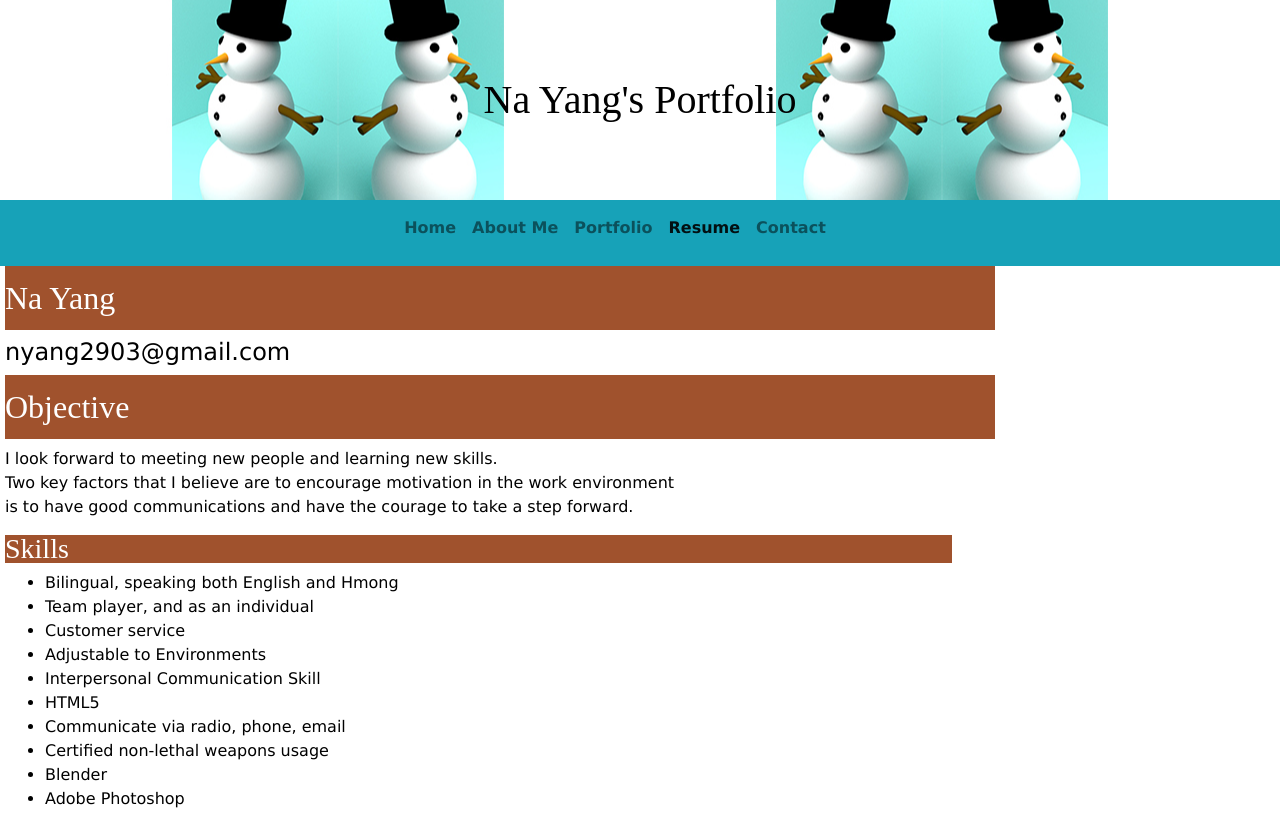
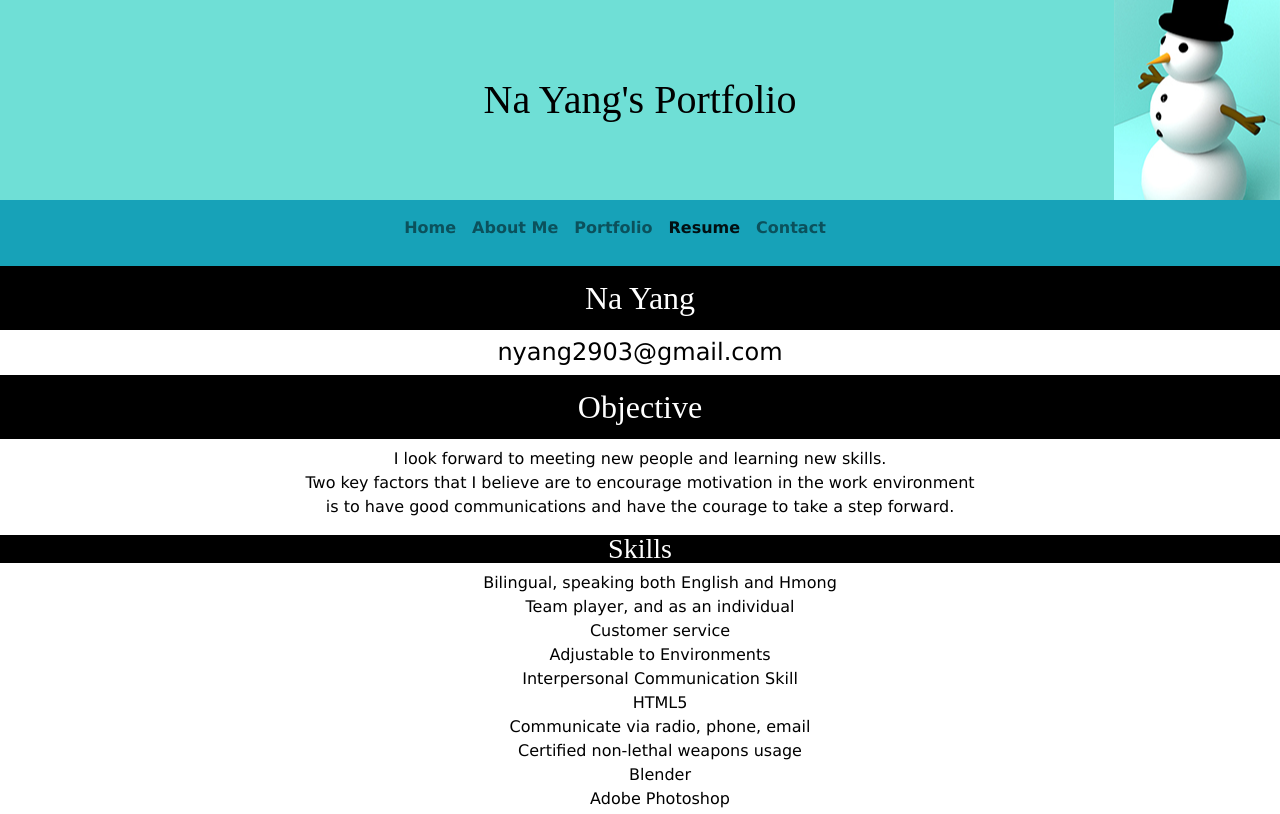
Before and after one commit to yangn17/portfolio, a plain HTML site: page resume.html in a window 1280 px wide. Shown: the top 814 px of the page. Drawn offline with nearby package versions, Linux system fonts and the light colour scheme.

Commit message:
Add files via upload

```diff
--- a/portfolio.css
+++ b/portfolio.css
@@ -1,7 +1,7 @@
 /* This is the CSS coding for Na Yang's Profile */
 
 body{
-		background-color:#ffffff;
+		background-color:#6fdfd6;
 		font-family:Verdana, Arial, sans-serif;
 		color:#666666;
 		}
@@ -18,8 +18,9 @@ h1{
 		font-weight:100%;
 		text-align:center;
 		line-height:500%;
-		background-image:url(images/snowman6.jpg);
-		background-position:center;
+		background-image:url(images/snowman4.jpg);
+		background-position:right;
+		background-repeat:no-repeat;
 		margin-bottom:0;
 
 
@@ -27,23 +28,23 @@ h1{
 
 
 h2{
-		background-color:#A0522D;       			 /* hex code for a shade of brown */
+		background-color:#000000;
 		color:#FFFFFF;
 		font-family: Times Roman, serif;
 		line-height:200%;
 		margin-top:0;
-		width:100%;
+
 
 
 		}
 
 h3{
-		background-color:#A0522D;       			 /* hex code for a shade of brown */
+		background-color:#000000;       			 /* hex code for a shade of brown */
 		color:#FFFFFF;
 		font-family: Times Roman, serif;
 		line-height:100%;
 		margin-left:0;
-		margin-right:43px;
+
 		}
 
 h4{
@@ -102,9 +103,11 @@ nav a:active{
 
 
 main{
-		max-width:1000px;
-		margin:0;
-		padding:5px;
+		text-align:center;
+		margin:0 auto;
+		box-shadow: 18px 16px 19px -13px rgba(224,211,237,1);
+		background-color:#ffffff;
+
 		}
 
 p{
@@ -146,6 +149,14 @@ footer
 		color:white;
 
 	}
+
+
+
+ul {
+list-style-type: none;
+}
+
+
 
 
 label{
```
